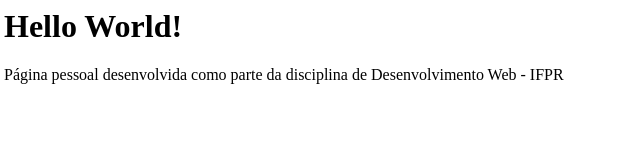
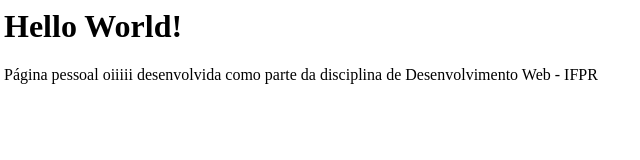
Before and after one commit to Starlyyy/izabellacosta-main, a plain HTML site: page index.html in a window 1280 px wide. Shown: the full height of the page, 4-644 px from the left. Drawn offline with Linux system fonts and the light colour scheme.

Commit message:
alteração

```diff
--- a/index.html
+++ b/index.html
@@ -11,7 +11,7 @@
         <h1>Hello World!</h1>
 
 
-        <p>Página pessoal desenvolvida como parte da disciplina de Desenvolvimento Web - IFPR</p>
+        <p>Página pessoal oiiiii desenvolvida como parte da disciplina de Desenvolvimento Web - IFPR</p>
 
     </body>
 
```
